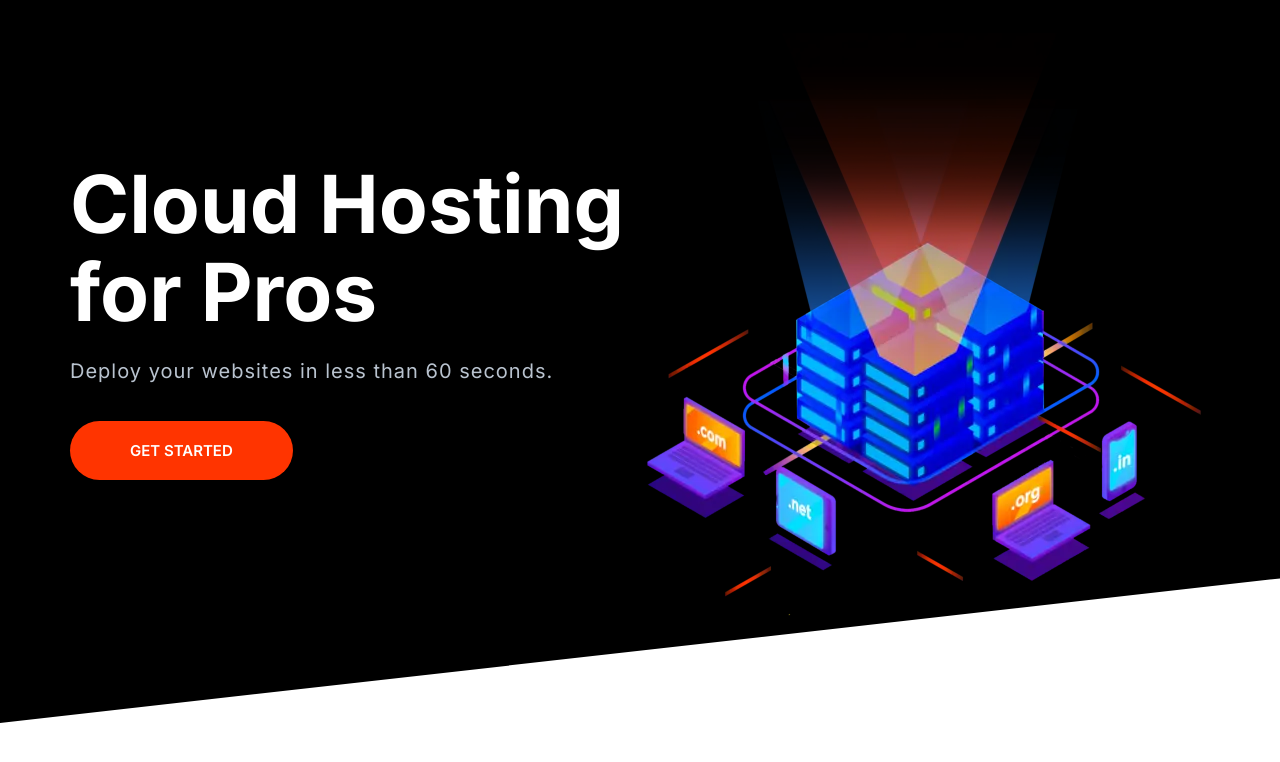
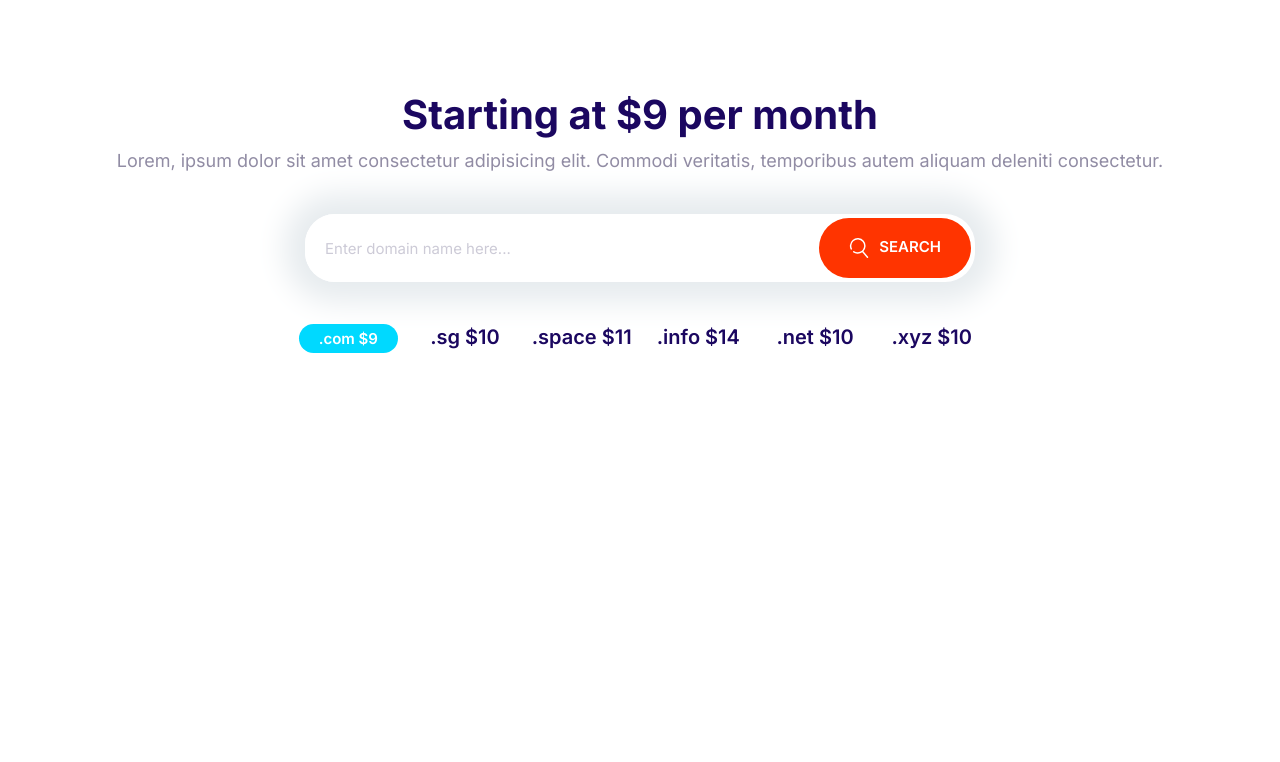
Before and after one commit to Jefrytus/HTMLSiteComplete, a plain HTML site: page index.html in a window 1280 px wide. Drawn offline with Linux system fonts and the light colour scheme.

Commit message:
Created domain block markup.

```diff
--- a/CSS/styles.css
+++ b/CSS/styles.css
@@ -156,11 +156,6 @@
     margin-bottom: 1rem;
 }
 
-li {
-    font-size: 2rem;
-    font-weight: 500;
-}
-
 @media screen and (min-width: 1024px) {
 
     .list--tick .list__item {
@@ -210,10 +205,18 @@
     font-size: 1.8rem;
     font-weight: 600;
     margin:  1rem 0;
+    outline: 0;
     padding: 2rem 3rem;
     text-transform: uppercase;
     text-align: center;
     white-space: nowrap;
+}
+
+.btn .icon {
+    width: 2rem;
+    height: 2rem;
+    margin-right: 1rem;
+    vertical-align: middle;
 }
 
 .btn--outline {
@@ -289,7 +292,7 @@
 .input-group .input {
     border: 0;
     flex-grow: 1;
-    padding: 1.5rem 1rem;
+    padding: 1.5rem 2rem;
 }
 
 .input-group .btn {
@@ -719,3 +722,28 @@
         align-self: center;
     }
 }
+
+/* Domain Block */
+.block-domain .input-group {
+    box-shadow: 0 0 30px 20px #e6ebee;
+    border: 0;
+    margin: 4rem auto;
+    max-width: 670px;
+}
+
+.block-domain__prices {
+    display: grid;
+    grid-template-columns: repeat(3, 1fr);
+    grid-template-rows: repeat(2, 6rem);
+    font-size: 2rem;
+    font-weight: 600;
+    justify-items: center;
+    max-width: 700px;
+    margin: 0 auto;
+}
+
+@media screen and (min-width: 768px) {
+    .block-domain__prices {
+        grid-template-columns: repeat(auto-fit, minmax(10rem, 1fr));
+    }
+}
--- a/index.html
+++ b/index.html
@@ -11,20 +11,28 @@
     <link rel="stylesheet" href="/CSS/styles.css">
 </head>
 <body>
-    <!-- save then start Optimizing images - is next  -->
-    <section class="block block--dark block--skewed-left hero">
-        <div class="container grid grid--1x2">
-            <header class="block__header hero__content">
-                <h1 class="block__heading">Cloud Hosting for Pros</h1>
-                <p class="hero__tagline">Deploy your websites in less than 60 seconds.</p>
-                <a href="" class="btn btn--accent btn--stretched">Get Started</a>
-            </header>
-            <picture>
-                <source type="image/webp" srcset="images/banner.webp 1x, images/banner@2x.webp 2x">
-                <source type="image/png" srcset="images/banner.png 1x, images/banner@2x.png 2x">
-                <img class="hero__image" src="images/banner.png" alt="">
-            </picture>
+    <!-- Plans Block is next  -->
+    <section class="block contanier block-domain">
+        <header class="block__header">
+            <h2>Starting at $9 per month</h2>
+            <p>Lorem, ipsum dolor sit amet consectetur adipisicing elit. Commodi veritatis, temporibus autem aliquam
+                deleniti consectetur.</p>
+        </header>
+        <div class="input-group box-shadow">
+            <input type="text" class="input" placeholder="Enter domain name here...">
+            <button class="btn btn--accent">
+                <svg class="icon icon--white">
+                    <use xlink:href="images/sprite.svg#search"></use>
+                </svg>Search</button>
         </div>
+        <ul class="list block-domain__prices">
+            <li><span class="badge badge--secondary">.com $9</span></li>
+            <li>.sg $10</li>
+            <li>.space $11</li>
+            <li>.info $14</li>
+            <li>.net $10</li>
+            <li>.xyz $10</li>
+        </ul>
     </section>
     <script src="js/main.js"></script>
 </body>
```
Also changed, not shown: CSS/components/blockDomain.html (added, +23 -0 lines).
